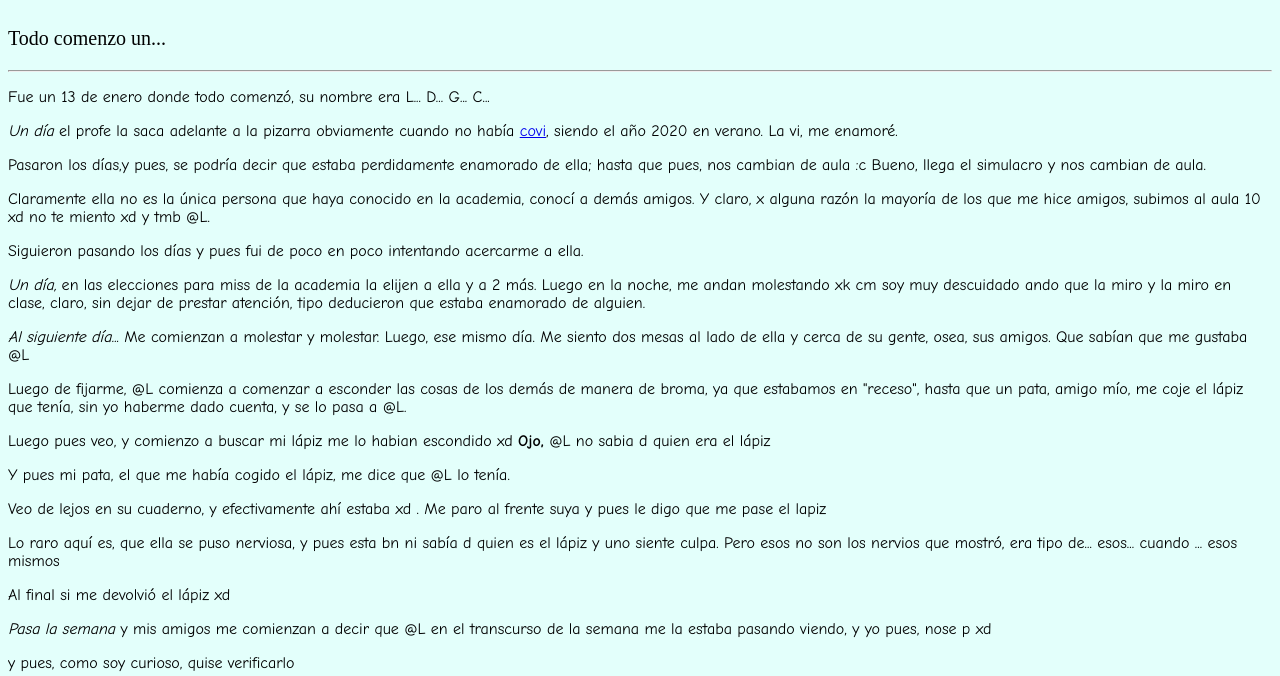
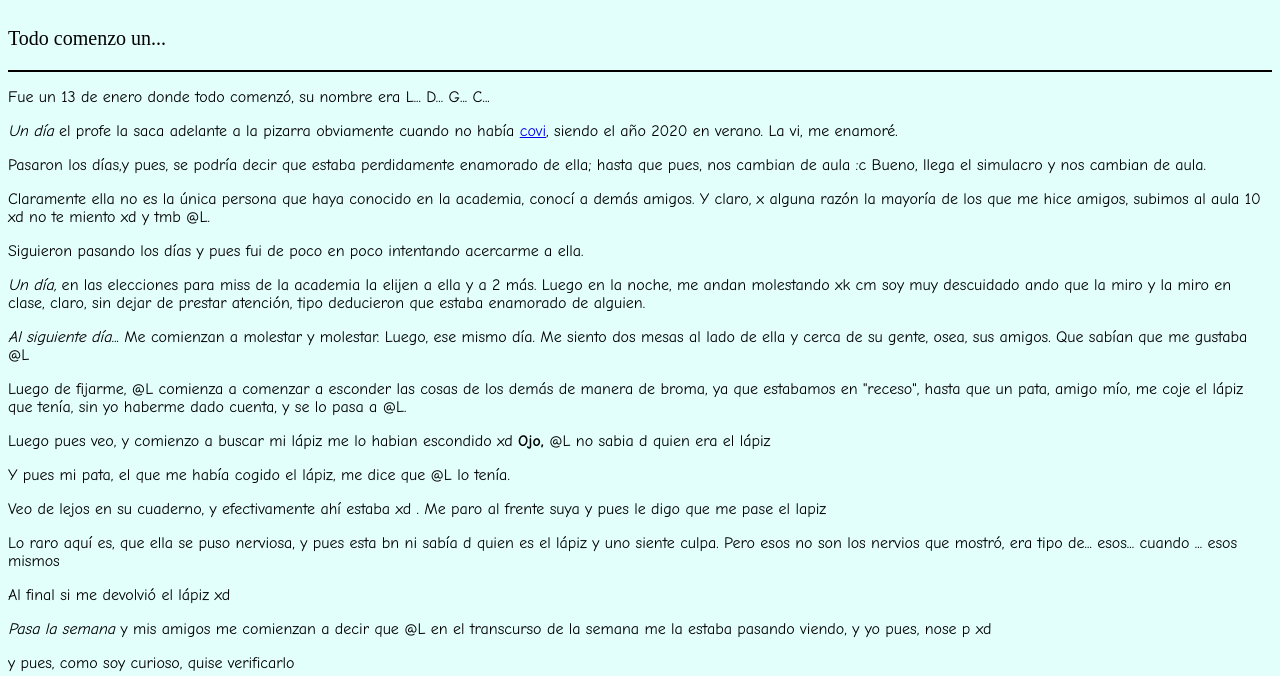
Before and after one commit to Letalandroid/L, a plain HTML site: page index.html in a window 1280 px wide. Shown: the part 124-800 px from the top of the page. Drawn offline with Linux system fonts and the light colour scheme.

Commit message:
Update index.html

```diff
--- a/index.html
+++ b/index.html
@@ -14,7 +14,7 @@
 	<center>
 		<h1 style="font: 50px algerian"><b>@L</b></h1>
 	</center>
-	<h3 style="font: 20px cooper black">Todo comenzo un...</h3><hr>
+	<h3 style="font: 20px cooper black">Todo comenzo un...</h3><hr color="#000">
 	<div style="font-family: comic sans ms">
 	<p>Fue un 13 de enero donde todo comenzó, su nombre era L... D... G... C...</p>
 	<p><i>Un día</i> el profe la saca adelante a la pizarra obviamente cuando no había <a href="https://es.wikipedia.org/wiki/COVID-19" target="_BLANK">covi</a>, siendo el año 2020 en verano. La vi, me enamoré.</p>
```
